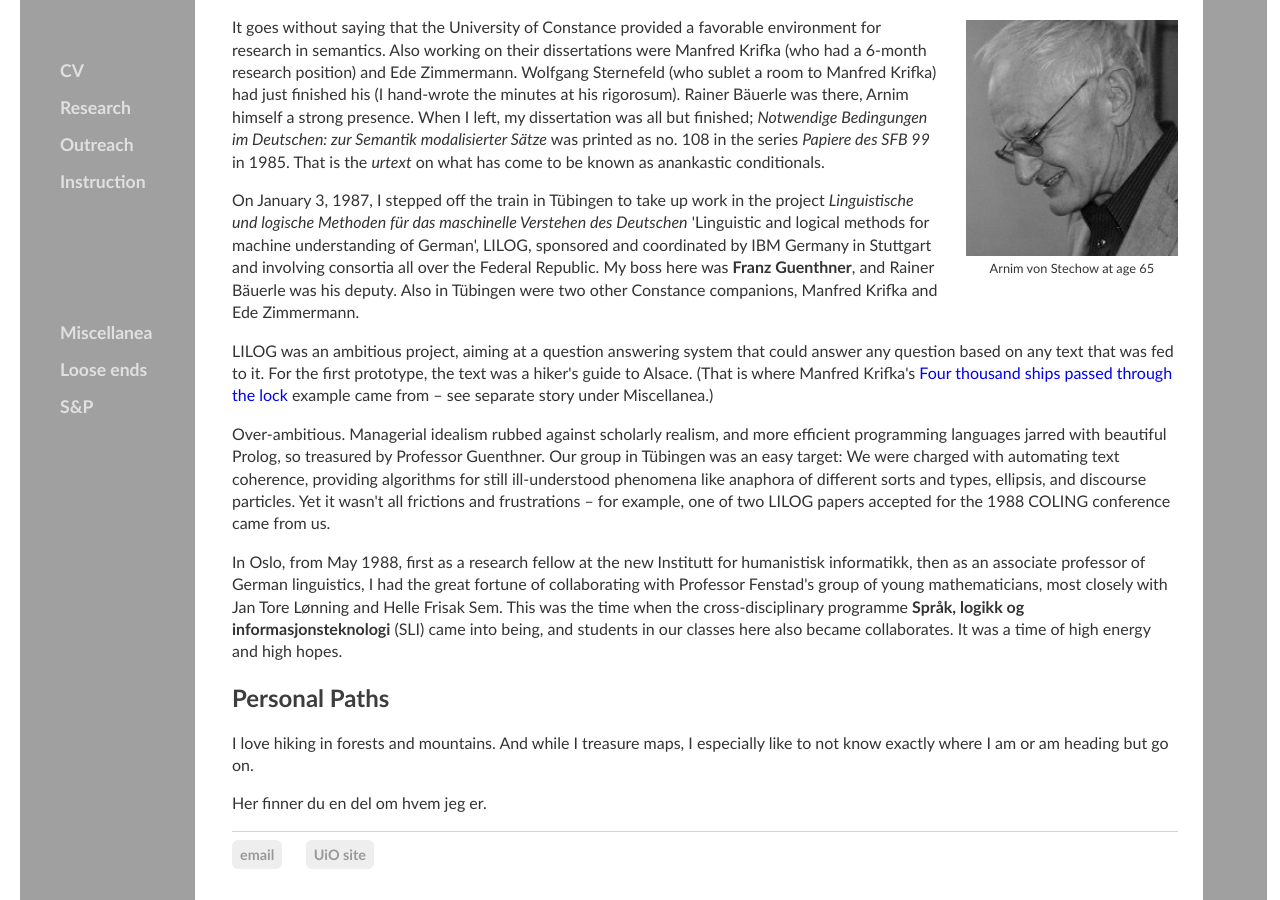
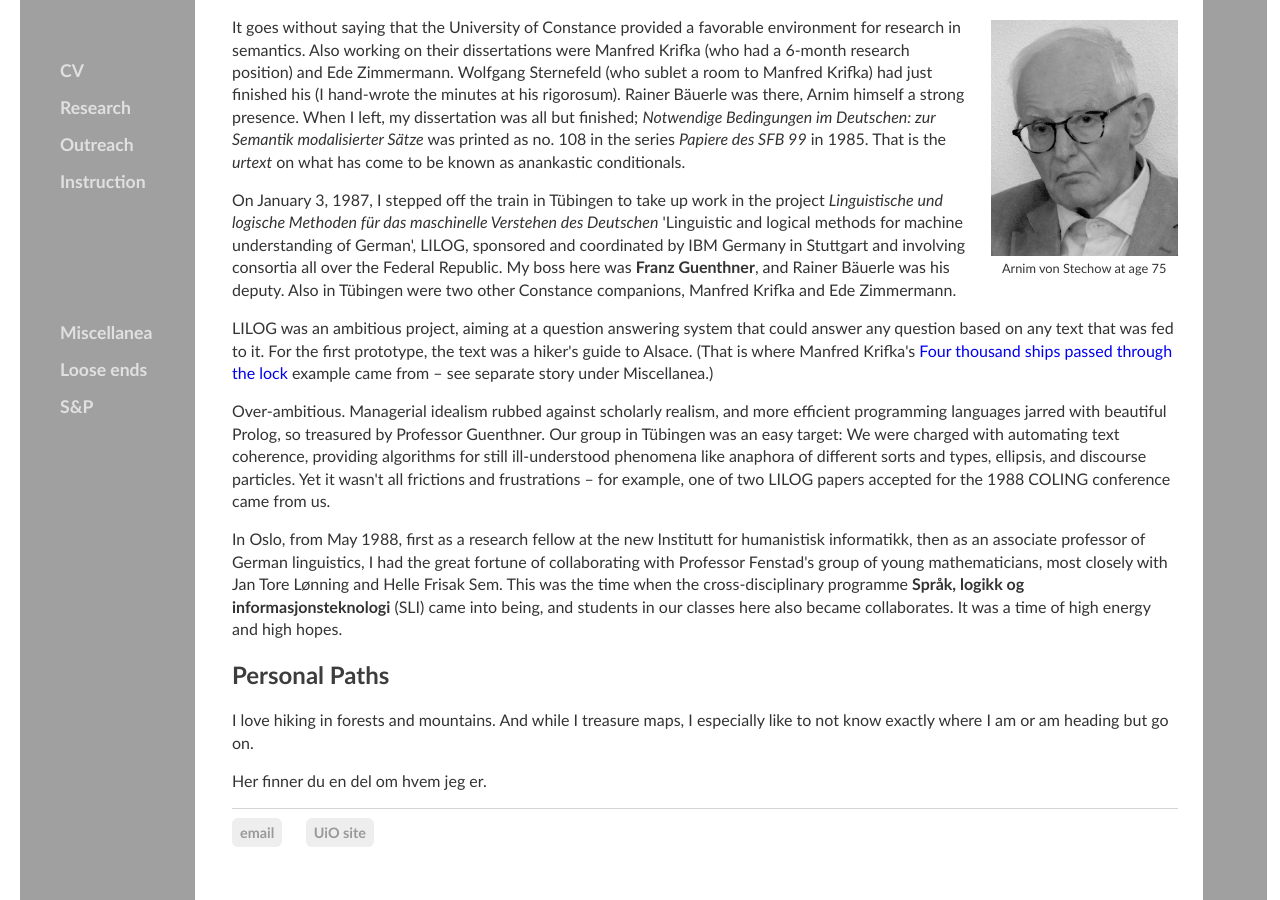
Before and after one commit to kjelljs/kjelljs.github.io, a Jekyll site: the page built from about/index.html, in a window 1280 px wide and 900 px high, scrolled down 1147 px. Built offline with Jekyll 4.4.1, drawn with Linux system fonts in a browser that asks for light colours.

Commit message:
Update index.html

```diff
--- a/about/index.html
+++ b/about/index.html
@@ -26,7 +26,7 @@ figcaption {
 	<p>Montague Grammar was quite new to Cathrine too. She was introduced to it by <b>Jens Erik Fenstad</b>, professor of mathematical logic at the University of Oslo, who started a cross-departmental seminar series on natural language in 1976 together with philosophy professor Dagfinn Føllesdal and psychology professor Ragnar Rommetveit. Under varying names (<i>Seminar i lingvistikk</i>, <i>Seminar i datalingvistikk</i>, <i>Seminar i semantikk</i>, <i>Forum for teoretisk lingvistikk</i>), this series has an unbroken history up to the present day.</p>
 <p>In summer 1980, Jens Erik organized a workshop over several days in Oslo and Telemark, <i>Models for Natural Languages</i>, where Hans Kamp presented early work on Discourse Representation Theory and Jon Barwise presented his joint work with Robin Cooper on generalized quantifiers and early work on Situation Semantics; other presenters included Emmon Bach, Barbara Partee and Stanley Peters.</p>
 	<p>Cathrine encouraged me to propose a PhD project and apply for a grant to carry it out. In a late phase of this project, her friend <b>Arnim von Stechow</b> offered me a 9-month research position at the University of Constance, FRG. So in the early morning of Jan 3, 1984, I stepped off the train and found my way through winding alleys to his home at St. Stephansplatz and to his wife Franziska's studio in the same house, where I got a room.</p>
-	<div style="float:right;"><figure class="rightfig"><img style="height:236px;" src="/pics/AvS65.jpg"><figcaption>Arnim von Stechow at age 65</figcaption></figure></div>
+	<div style="float:right;"><figure class="rightfig"><img style="height:236px;" src="/pics/Arnim2.jpg"><figcaption>Arnim von Stechow at age 75</figcaption></figure></div>
 	<p>It goes without saying that the University of Constance provided a favorable environment for research in semantics. Also working on their dissertations were Manfred Krifka (who had a 6-month research position) and Ede Zimmermann. Wolfgang Sternefeld (who sublet a room to Manfred Krifka) had just finished his (I hand-wrote the minutes at his rigorosum). Rainer Bäuerle was there, Arnim himself a strong presence. When I left, my dissertation was all but finished; <i>Notwendige Bedingungen im Deutschen: zur Semantik modalisierter Sätze</i> was printed as no. 108 in the series <i>Papiere des SFB 99</i> in 1985. That is the <i>urtext</i> on what has come to be known as anankastic conditionals.</p>
 <p>On January 3, 1987, I stepped off the train in Tübingen to take up work in the project <i>Linguistische und logische Methoden für das maschinelle Verstehen des Deutschen</i> 'Linguistic and logical methods for machine understanding of German', LILOG, sponsored and coordinated by IBM Germany in Stuttgart and involving consortia all over the Federal Republic. My boss here was <b>Franz Guenthner</b>, and Rainer Bäuerle was his deputy. Also in Tübingen were two other Constance companions, Manfred Krifka and Ede Zimmermann.</p>
 <p>LILOG was an ambitious project, aiming at a question answering system that could answer any question based on any text that was fed to it. For the first prototype, the text was a hiker's guide to Alsace. (That is where Manfred Krifka's <a href="https://doi.org/10.1007/BF00627291">Four thousand ships passed through the lock<a> example came from &ndash; see separate story under Miscellanea.)</p>
```
